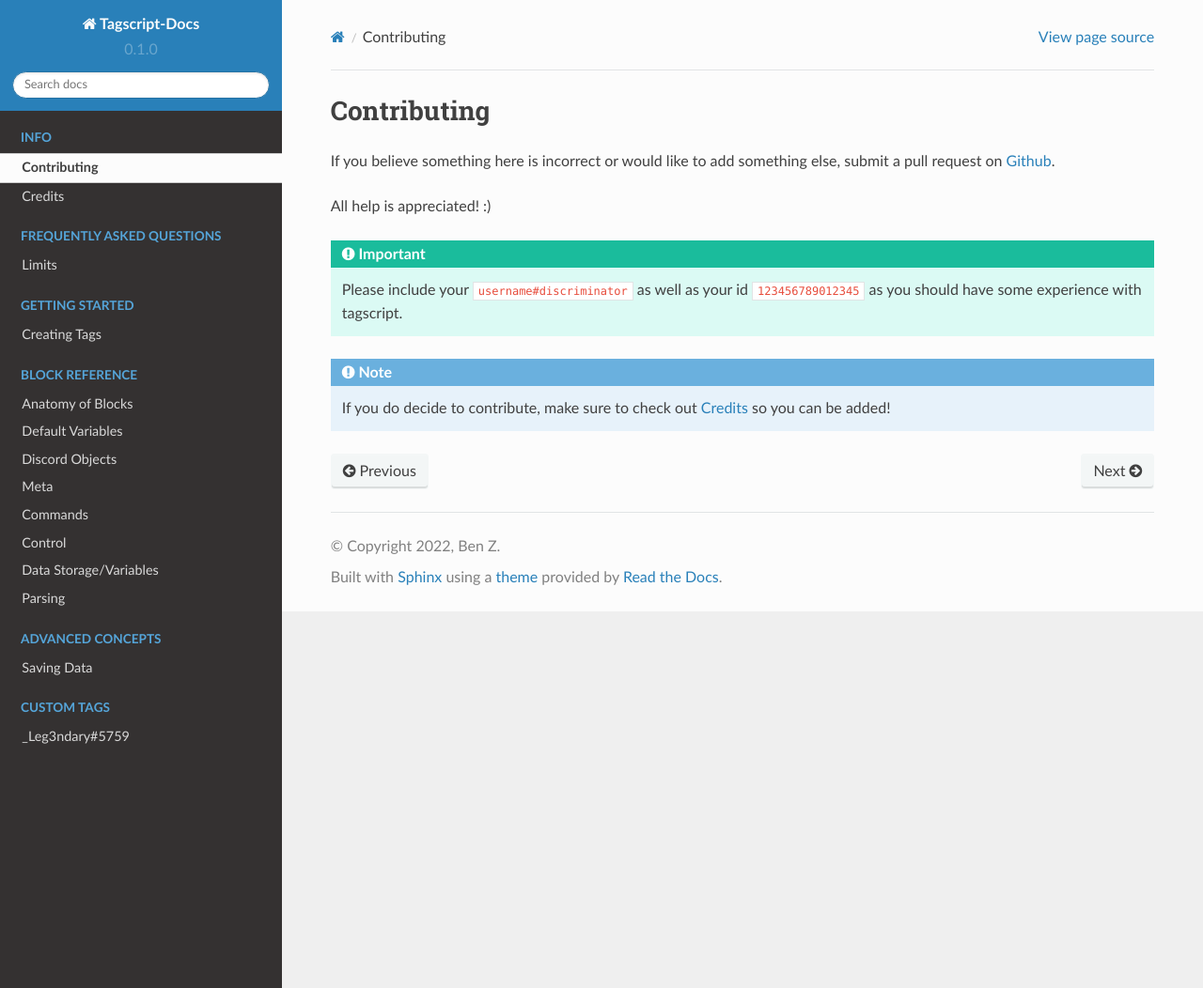
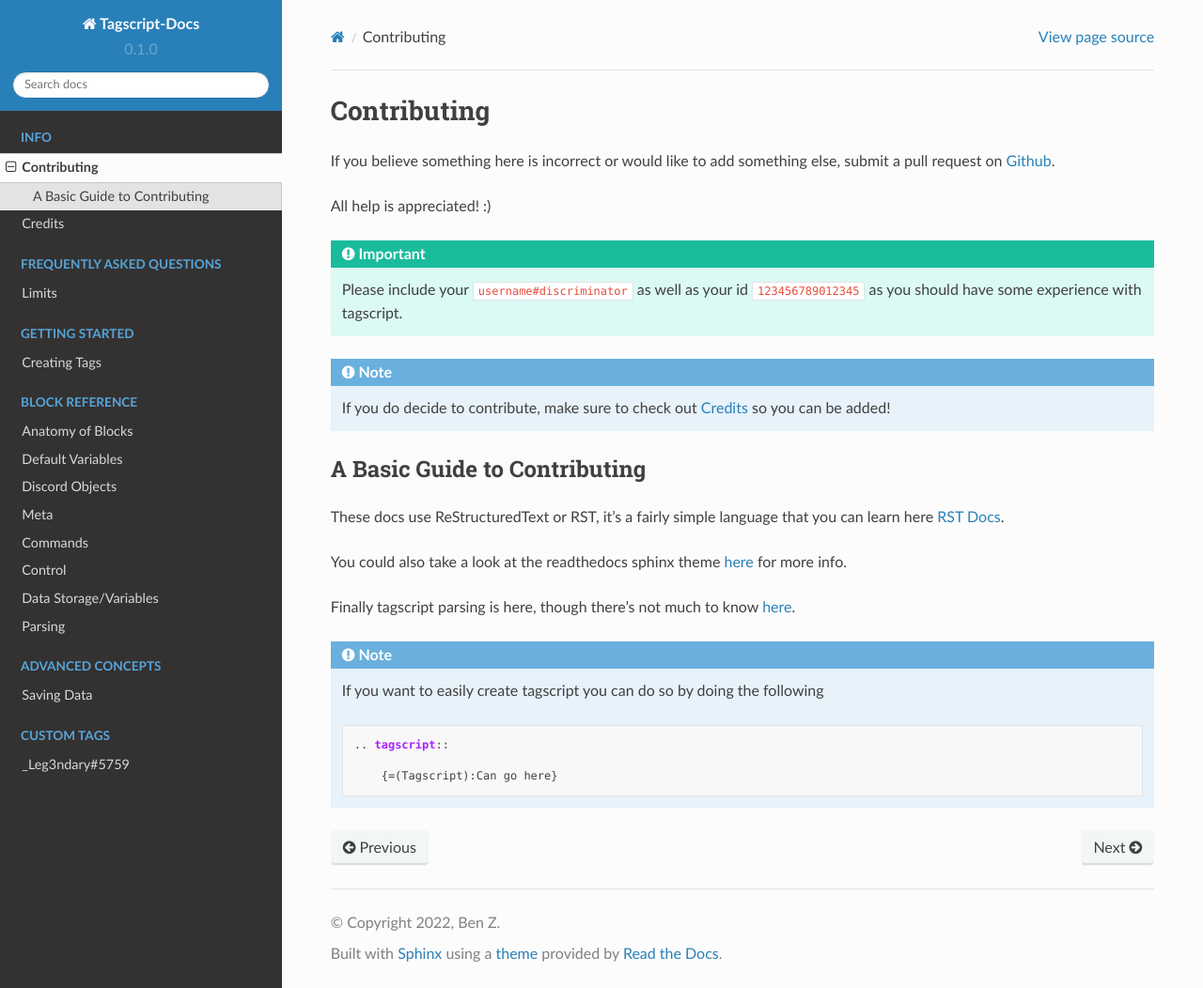
Before and after one commit to Leg3ndary/tagscript-docs, a Sphinx documentation site: the page built from docs/source/contributing.rst, in a window 1280 px wide and 1052 px high. Shown: the whole window at 94% size. Built offline with Sphinx 7.4.7 and the Read the Docs theme 2.0.0, drawn with Linux system fonts in a browser that asks for light colours.

Commit message:
Update contributing

```diff
--- a/docs/source/contributing.rst
+++ b/docs/source/contributing.rst
@@ -13,6 +13,25 @@ All help is appreciated! :)
 
     If you do decide to contribute, make sure to check out :doc:`credits` so you can be added!
 
+A Basic Guide to Contributing
+-----------------------------
+
+These docs use ReStructuredText or RST, it's a fairly simple language that you can learn here `RST Docs <https://docutils.sourceforge.io/rst.html>`_.
+
+You could also take a look at the readthedocs sphinx theme `here <https://sphinx-rtd-theme.readthedocs.io/en/stable/>`_ for more info.
+
+Finally tagscript parsing is here, though there's not much to know `here <https://github.com/Leg3ndary/tagscript-ansi>`_.
+
+.. note::
+
+    If you want to easily create tagscript you can do so by doing the following
+
+    .. code:: rst
+
+        .. tagscript::
+
+            {=(Tagscript):Can go here}
+
 .. raw:: html
 
     <meta property="og:title" content="Tagscript Unofficial Docs" />
```
